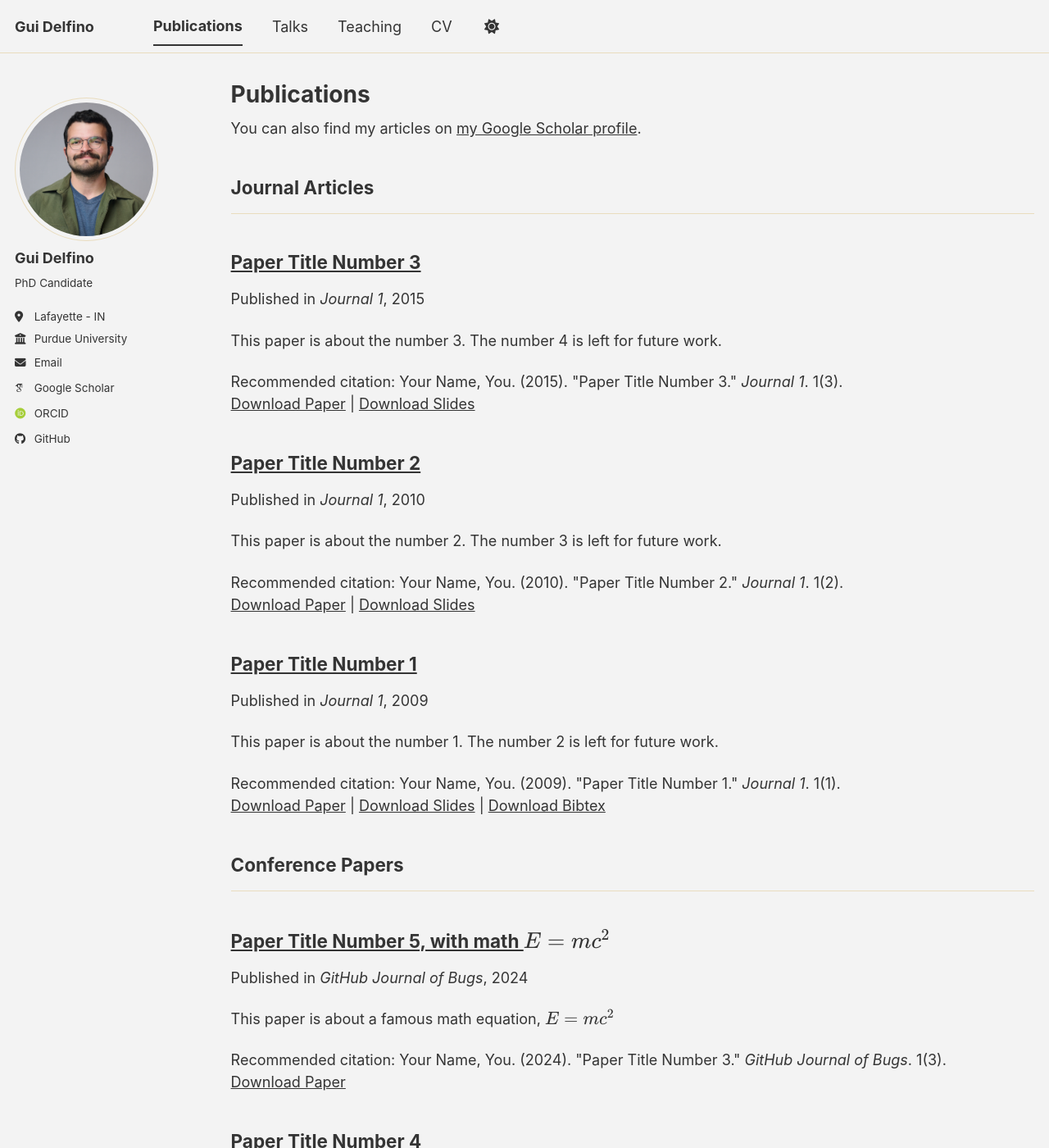
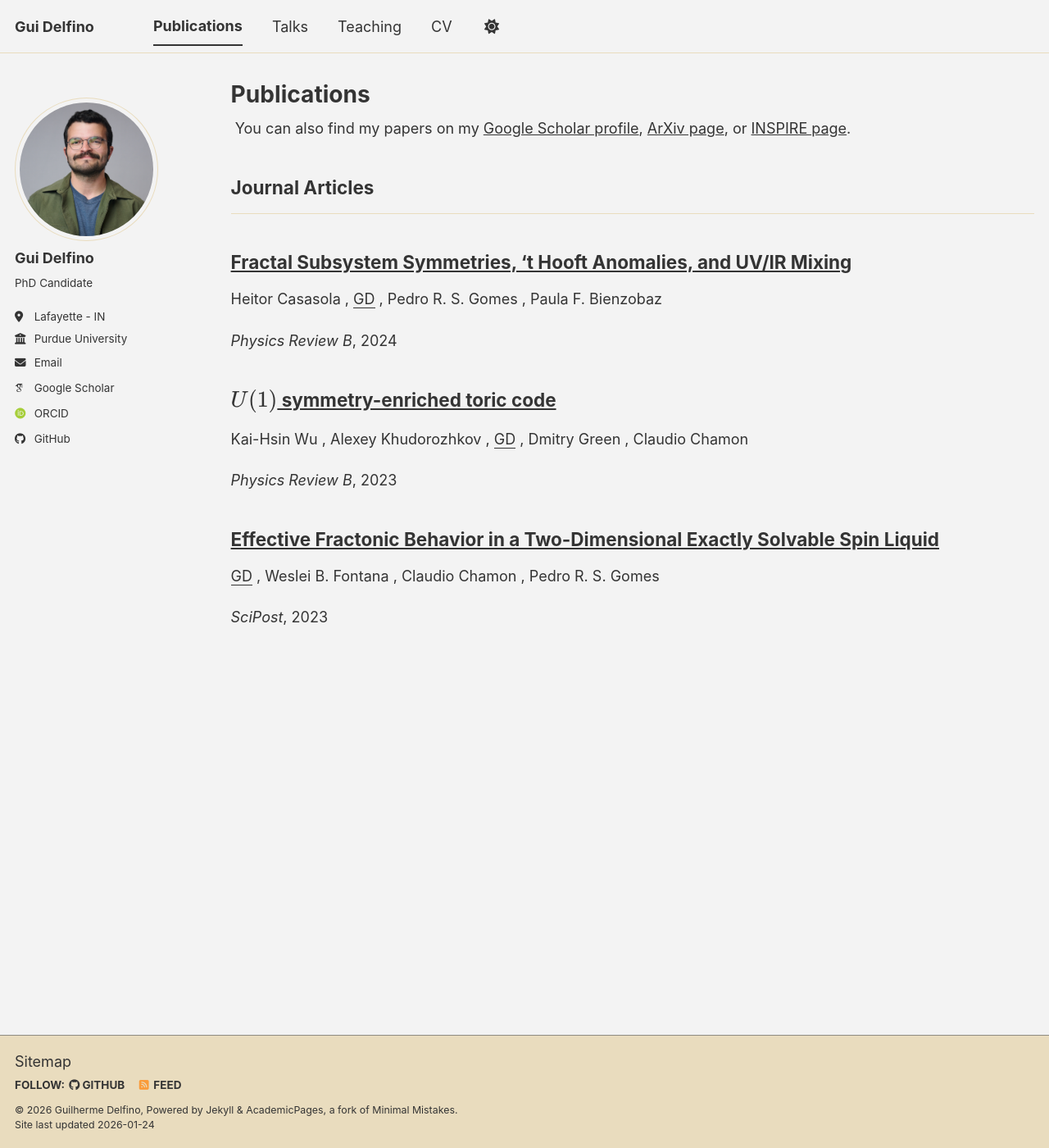
Before and after one commit to gui-delfino/gui-delfino.github.io, a Jekyll site: the page built from _pages/publications.html, in a window 1280 px wide and 1400 px high. Shown: the whole window at 82% size. Built offline with Jekyll 4.4.1, drawn with Linux system fonts in a browser that asks for light colours; some web fonts are replaced; a script bundle is joined from its source files by our own code; library files that are not in the unit come from our copies; some of the changed text lies outside the part shown.

Commit message:
added publications and fixed design

```diff
--- a/_includes/archive-single.html
+++ b/_includes/archive-single.html
@@ -33,6 +33,18 @@
         <a href="{{ base_path }}{{ post.url }}" rel="permalink">{{ title }}</a>
       {% endif %}
     </h2>
+    {% if post.authors %}
+      <p class="archive__item-authors">
+        {% for author in post.authors %}
+          {% if author == "GD" %}
+            <u>{{ author }}</u>
+          {% else %}
+            {{ author }}
+          {% endif %}
+          {% unless forloop.last %}, {% endunless %}
+        {% endfor %}
+      </p>
+    {% endif %}
 
     {% if post.read_time %}
       <p class="page__meta"><i class="fa fa-clock" aria-hidden="true"></i> {% include read-time.html %}</p>
@@ -41,7 +53,7 @@
         {% if post.collection == 'teaching' %}
           <p> {{ post.type }}, <i>{{ post.venue }}</i>, {{ post.date | default: "1900-01-01" | date: "%Y" }} </p>
         {% elsif post.collection == 'publications' %}
-          <p>Published in <i>{{ post.venue }}</i>, {{ post.date | default: "1900-01-01" | date: "%Y" }} </p>
+          <p><i>{{ post.venue }}</i>, {{ post.date | default: "1900-01-01" | date: "%Y" }} </p>
         {% elsif post.date %}
          <p class="page__date"><strong><i class="fa fa-fw fa-calendar" aria-hidden="true"></i> {{ site.data.ui-text[site.locale].date_label | default: "Published:" }}</strong> <time datetime="{{ post.date | default: "1900-01-01" | date_to_xmlschema }}">{{ post.date | default: "1900-01-01" | date: "%B %d, %Y" }}</time></p>
         {% endif %}
--- a/_pages/cv.md
+++ b/_pages/cv.md
@@ -38,4 +38,4 @@ Teaching
 
 Academic Services
 ======
-* Referee for SciPost, Physical Reviews, and JHEP
+* Referee for SciPost, Physical Review, and JHEP
--- a/_pages/publications.html
+++ b/_pages/publications.html
@@ -6,7 +6,12 @@ author_profile: true
 ---
 
 {% if site.author.googlescholar %}
-  <div class="wordwrap">You can also find my articles on <a href="{{site.author.googlescholar}}">my Google Scholar profile</a>.</div>
+  <div class="wordwrap">
+    You can also find my papers on my
+    <a href="{{ site.author.googlescholar }}">Google Scholar profile</a>,
+    <a href="https://arxiv.org/a/delfino_g_1.html">ArXiv page</a>, or
+    <a href="https://inspirehep.net/authors/2636702">INSPIRE page</a>.
+  </div>
 {% endif %}
 
 {% include base_path %}
--- a/_publications/2009-10-01-paper-title-number-1.md
+++ /dev/null
@@ -1,14 +0,0 @@
----
-title: "Paper Title Number 1"
-collection: publications
-category: manuscripts
-permalink: /publication/2009-10-01-paper-title-number-1
-excerpt: 'This paper is about the number 1. The number 2 is left for future work.'
-date: 2009-10-01
-venue: 'Journal 1'
-slidesurl: 'https://academicpages.github.io/files/slides1.pdf'
-paperurl: 'https://academicpages.github.io/files/paper1.pdf'
-bibtexurl: 'https://academicpages.github.io/files/bibtex1.bib'
-citation: 'Your Name, You. (2009). &quot;Paper Title Number 1.&quot; <i>Journal 1</i>. 1(1).'
----
-The contents above will be part of a list of publications, if the user clicks the link for the publication than the contents of section will be rendered as a full page, allowing you to provide more information about the paper for the reader. When publications are displayed as a single page, the contents of the above "citation" field will automatically be included below this section in a smaller font.
--- a/_publications/2010-10-01-paper-title-number-2.md
+++ /dev/null
@@ -1,14 +0,0 @@
----
-title: "Paper Title Number 2"
-collection: publications
-category: manuscripts
-permalink: /publication/2010-10-01-paper-title-number-2
-excerpt: 'This paper is about the number 2. The number 3 is left for future work.'
-date: 2010-10-01
-venue: 'Journal 1'
-slidesurl: 'https://academicpages.github.io/files/slides2.pdf'
-paperurl: 'https://academicpages.github.io/files/paper2.pdf'
-citation: 'Your Name, You. (2010). &quot;Paper Title Number 2.&quot; <i>Journal 1</i>. 1(2).'
----
-
-The contents above will be part of a list of publications, if the user clicks the link for the publication than the contents of section will be rendered as a full page, allowing you to provide more information about the paper for the reader. When publications are displayed as a single page, the contents of the above "citation" field will automatically be included below this section in a smaller font.
--- a/_publications/2015-10-01-paper-title-number-3.md
+++ /dev/null
@@ -1,14 +0,0 @@
----
-title: "Paper Title Number 3"
-collection: publications
-category: manuscripts
-permalink: /publication/2015-10-01-paper-title-number-3
-excerpt: 'This paper is about the number 3. The number 4 is left for future work.'
-date: 2015-10-01
-venue: 'Journal 1'
-slidesurl: 'https://academicpages.github.io/files/slides3.pdf'
-paperurl: 'https://academicpages.github.io/files/paper3.pdf'
-citation: 'Your Name, You. (2015). &quot;Paper Title Number 3.&quot; <i>Journal 1</i>. 1(3).'
----
-
-The contents above will be part of a list of publications, if the user clicks the link for the publication than the contents of section will be rendered as a full page, allowing you to provide more information about the paper for the reader. When publications are displayed as a single page, the contents of the above "citation" field will automatically be included below this section in a smaller font.
--- a/_publications/2025-06-08-paper-title-number-5.md
+++ /dev/null
@@ -1,13 +0,0 @@
----
-title: "Paper Title Number 5, with math $$E=mc^2$$"
-collection: publications
-category: conferences
-permalink: /publication/2024-02-17-paper-title-number-4
-excerpt: 'This paper is about a famous math equation, $$E=mc^2$$'
-date: 2024-02-17
-venue: 'GitHub Journal of Bugs'
-paperurl: 'https://academicpages.github.io/files/paper3.pdf'
-citation: 'Your Name, You. (2024). &quot;Paper Title Number 3.&quot; <i>GitHub Journal of Bugs</i>. 1(3).'
----
-
-Using [MathJax](https://www.mathjax.org/) in the description is supported - $$E=mc^2$$ - however, the use must be mindful that the default delimiters are `$$...$$` and `\\[...\\]` which differs from the `$...$` that is typically expected.
--- /dev/null
+++ b/_publications/effective_fracton_2d.md
@@ -0,0 +1,22 @@
+---
+title: "Effective Fractonic Behavior in a Two-Dimensional Exactly Solvable Spin Liquid"
+collection: publications
+category: manuscripts
+permalink: /publication/2023-fractonic
+excerpt: ' '
+date: 2023-07-01
+venue: 'SciPost'
+slidesurl:
+paperurl:
+# bibtexurl: 'https://academicpages.github.io/files/bibtex1.bib'
+citation:
+authors:
+  - GD
+  - Weslei B. Fontana
+  - Claudio Chamon
+  - Pedro R. S. Gomes
+---
+
+In this work we propose a $$ \mathbb{Z}_N$$ clock model which is exactly solvable on the lattice. We find exotic properties for the low-energy physics, such as UV/IR mixing and excitations with restricted mobility, that resemble fractonic physics from higher dimensional models. We then study the continuum descriptions for the lattice system in two distinct regimes and find two qualitative distinct field theories for each one of them. A characteristic time scale that grows exponentially fast with $$N^2$$ (and diverges rapidly as a function of system parameters) separates these two regimes. For times below this scale, the system is described by an effective fractonic Chern-Simons-like action, where higher-form symmetries prevent quasiparticles from hoping. In this regime, the system behaves effectively as a fracton as isolated particles, in practice, never leave their original position. Beyond the large characteristic time scale, the excitations are mobile and the effective field theory is given by a pure mutual Chern-Simons action. In this regime, the UV/IR properties of the system are captured by a peculiar realization of the translation group.  <br>
+
+[[arXiv: 2207.00409](https://arxiv.org/abs/2207.00409)]  &nbsp;&nbsp;&nbsp;&nbsp; [[SciPost Physics, 14(1), 002 (2023)](https://www.scipost.org/SciPostPhys.14.1.002?acad_field_slug=chemistry)]
--- /dev/null
+++ b/_publications/fractal1.md
@@ -0,0 +1,22 @@
+---
+title: "Fractal Subsystem Symmetries, 't Hooft Anomalies, and UV/IR Mixing"
+collection: publications
+category: manuscripts
+permalink: /publication/2024-fractal
+excerpt: ' '
+date: 2024-02-01
+venue: 'Physics Review B'
+slidesurl:
+paperurl:
+# bibtexurl: 'https://academicpages.github.io/files/bibtex1.bib'
+citation:
+authors:
+  - Heitor Casasola
+  - GD
+  - Pedro R. S. Gomes
+  - Paula F. Bienzobaz
+---
+
+In this work, we study unconventional anisotropic topologically ordered phases in $$3d$$ that manifest type-II fractonic physics along submanifolds. While they behave as usual topological order along a preferred spatial direction, their physics along perpendicular planes is dictated by the presence of fractal subsystem symmetries, completely restricting the mobility of anyonic excitations and their bound states. We consider an explicit lattice model realization of such phases and proceed to study their properties under periodic boundary conditions and, later, in the presence of boundaries. We find that for specific lattice sizes, the system possesses line and fractal membrane symmetries that are mutually anomalous, resulting in a nontrivially gapped ground state space. This amounts to the spontaneous breaking of the fractal symmetries, implying a subextensive ground state degeneracy. For the remaining system sizes the fractal symmetries are explicitly broken by the periodic boundary conditions, which is intrinsically related to the uniqueness of the ground state. Despite that, the system is still topologically ordered since locally created quasiparticles have nontrivial mutual statistics and, in the presence of boundaries, it still presents anomalous edge modes. The intricate symmetry interplay dictated by the lattice size is a wild manifestation of ultraviolet/infrared (UV/IR) mixing. <br>
+
+[[arXiv: 2310.12894](https://arxiv.org/abs/2310.12894)]  &nbsp;&nbsp;&nbsp;&nbsp; [[Phys. Rev. B 109, 075164 (2024)](https://journals.aps.org/prb/abstract/10.1103/PhysRevB.109.075164)]
--- /dev/null
+++ b/_publications/u1tc.md
@@ -0,0 +1,23 @@
+---
+title: "$$U(1)$$ symmetry-enriched toric code"
+collection: publications
+category: manuscripts
+permalink: /publication/2023-u1
+excerpt: ' '
+date: 2023-09-01
+venue: 'Physics Review B'
+slidesurl:
+paperurl:
+# bibtexurl: 'https://academicpages.github.io/files/bibtex1.bib'
+citation:
+authors:
+  - Kai-Hsin Wu
+  - Alexey Khudorozhkov
+  - GD
+  - Dmitry Green
+  - Claudio Chamon
+---
+
+We propose and study a generalization of Kitaev's $$\mathbb{Z}_2 $$ toric code on a square lattice with an additional global $$U(1)$$ symmetry. Using Quantum Monte Carlo simulation, we find strong evidence for a topologically ordered ground state manifold with indications of UV/IR mixing, i.e., the topological degeneracy of the ground state depends on the microscopic details of the lattice. Specifically, the ground state degeneracy depends on the lattice tilt relative to the directions of the torus cycles. In particular, we observe that while the usual compactification along the vertical/horizontal lines of the square lattice shows a two-fold ground state degeneracy, compactifying the lattice at $$45^\circ$$ leads to a three-fold degeneracy. In addition to its unusual topological properties, this system also exhibits Hilbert space fragmentation. Finally, we propose a candidate experimental realization of the model in an array of superconducting quantum wires.  <br>
+
+[[arXiv: 2302.03707](https://arxiv.org/abs/2302.03707)]  &nbsp;&nbsp;&nbsp;&nbsp; [[Phys. Rev. B 108, 115159 (2023)](https://journals.aps.org/prb/abstract/10.1103/PhysRevB.108.115159)]
```
Also changed, not shown: _layouts/single.html (+14 -1 lines), _pages/about.md (+2 -4 lines), _publications/2024-02-17-paper-title-number-4.md (deleted, +0 -13 lines).
